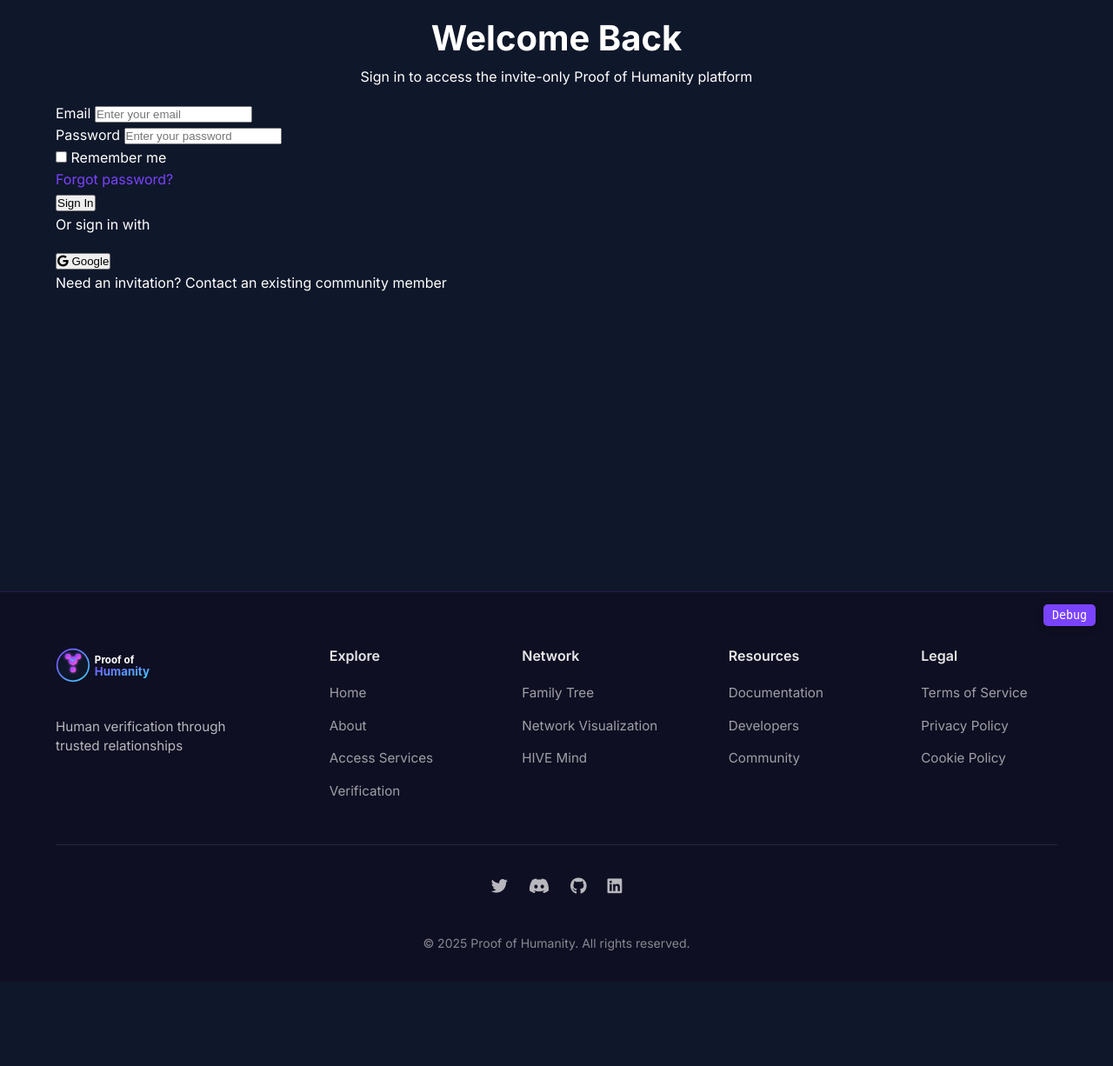
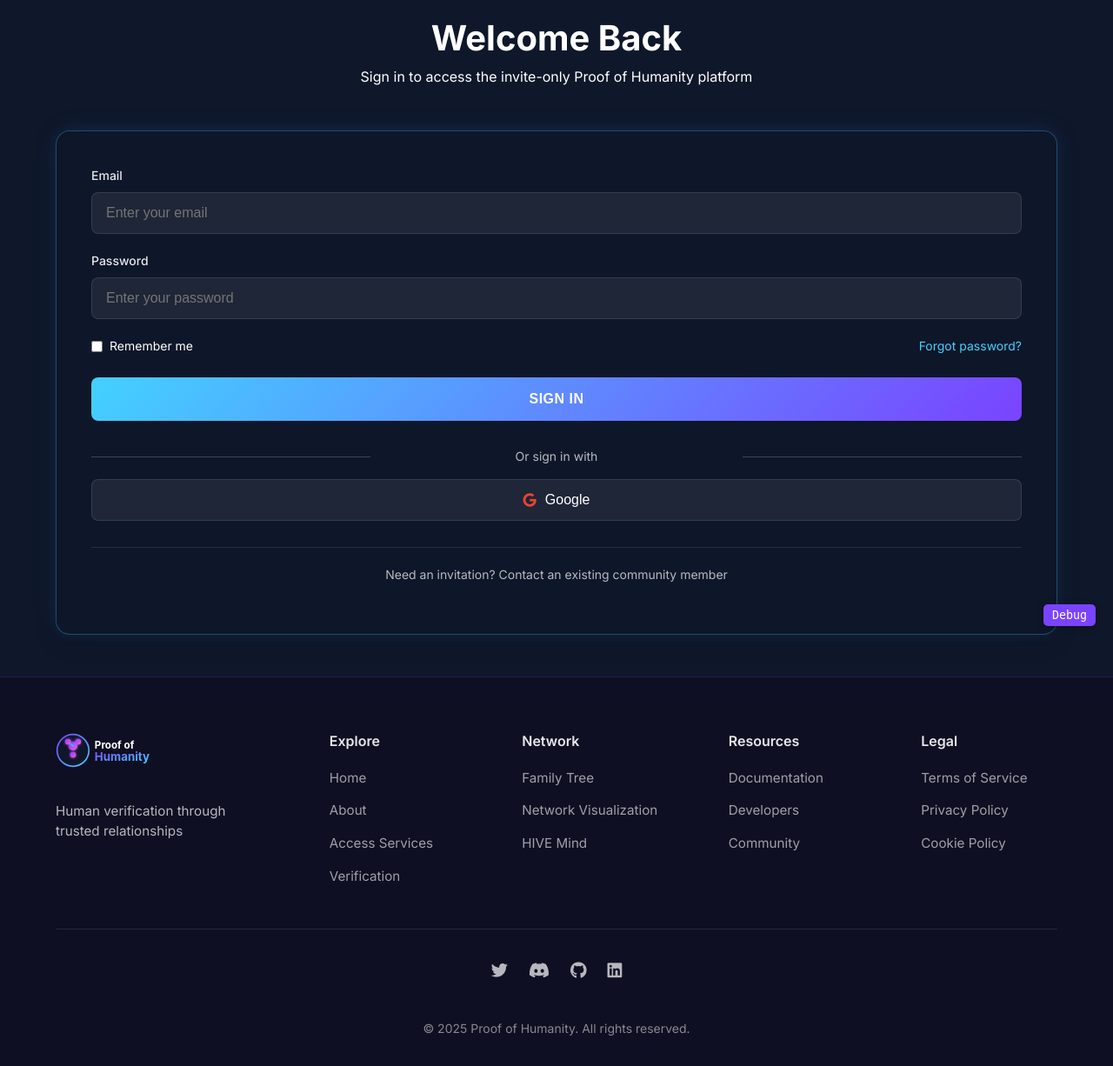
Before and after one commit to villagaiaimpacthub/poh, a Flask app: page /login in a window 1280 px wide. Shown: the part 60-1286 px from the top of the page at 87% size. Before the commit the page ends 1153 px from the top, so only its background shows below. Run offline with Flask 3, Linux system fonts and the light colour scheme; parts of the project's set-up code (start-up, migrations or seed data) failed here and were passed over.

Commit message:
Fixed visualization colors, completely rebuilt login page, added placeholder image

```diff
--- a/templates/login.html
+++ b/templates/login.html
@@ -14,7 +14,9 @@
     </div>
 </div>
 
-<div class="container auth-container">
+<div class="container">
+    <div class="row justify-content-center">
+        <div class="col-lg-6 col-md-8">
             <div class="auth-form-container">
                 <form id="loginForm" action="{{ url_for('login') }}" method="post" class="auth-form">
                     <div class="form-group">
@@ -51,22 +53,14 @@
                 </form>
             </div>
         </div>
+    </div>
+</div>
 {% endblock %}
 
-{% block additional_styles %}
+{% block styles %}
 <style>
-    .auth-container {
-        display: flex;
-        justify-content: center;
-        align-items: center;
-        padding: 2rem 0 4rem;
-        position: relative;
-        z-index: 1;
-    }
-
     .auth-form-container {
         width: 100%;
-        max-width: 450px;
         padding: 40px;
         background: rgba(15, 23, 42, 0.7);
         border-radius: 16px;
@@ -75,6 +69,8 @@
         box-shadow: 0 10px 25px rgba(0, 0, 0, 0.2),
                     0 0 15px rgba(122, 67, 255, 0.1),
                     0 0 30px rgba(67, 209, 255, 0.1);
+        margin-top: 2rem;
+        margin-bottom: 3rem;
     }
 
     .auth-form {
@@ -206,7 +202,7 @@
 
     .btn-social i {
         margin-right: 10px;
-        color: #ea4335;
+        color: #EA4335;
     }
 
     .btn-social:hover {
@@ -224,10 +220,6 @@
     }
 
     @media (max-width: 768px) {
-        .auth-container {
-            padding: 1rem 0 2rem;
-        }
-
         .auth-form-container {
             padding: 25px;
         }
```
Also changed, not shown: static/js/circular_family_tree.js (+27 -7 lines), static/js/main.js (+33 -19 lines), static/images/placeholder.jpg (added). Lines whose indentation alone changed are shown as unchanged.
